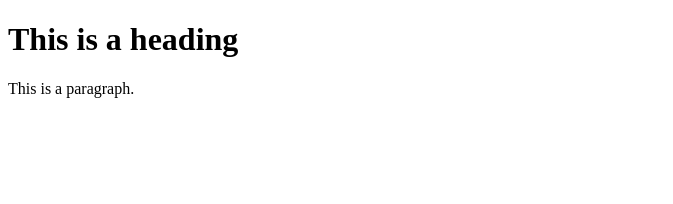
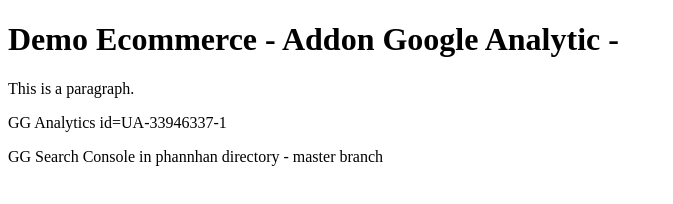
Before and after one commit to kernelphan/phannnhan, a plain HTML site: page index.html in a window 1280 px wide. Shown: the whole page, without its empty margins (0-673 px from the left). Drawn offline with Linux system fonts and the light colour scheme.

Commit message:
Update index.html

```diff
--- a/index.html
+++ b/index.html
@@ -11,12 +11,14 @@
   gtag('config', 'UA-33946337-1');
 </script>
 
-  <title>Title of the document</title>
+  <title>E-commerce Demo</title>
 </head>
 <body>
 
-<h1>This is a heading</h1>
+<h1>Demo Ecommerce - Addon Google Analytic - </h1>
 <p>This is a paragraph.</p>
+ <p>GG Analytics id=UA-33946337-1</p>
+ <p>GG Search Console in phannhan directory - master branch </p>
 
 </body>
 </html>
```
